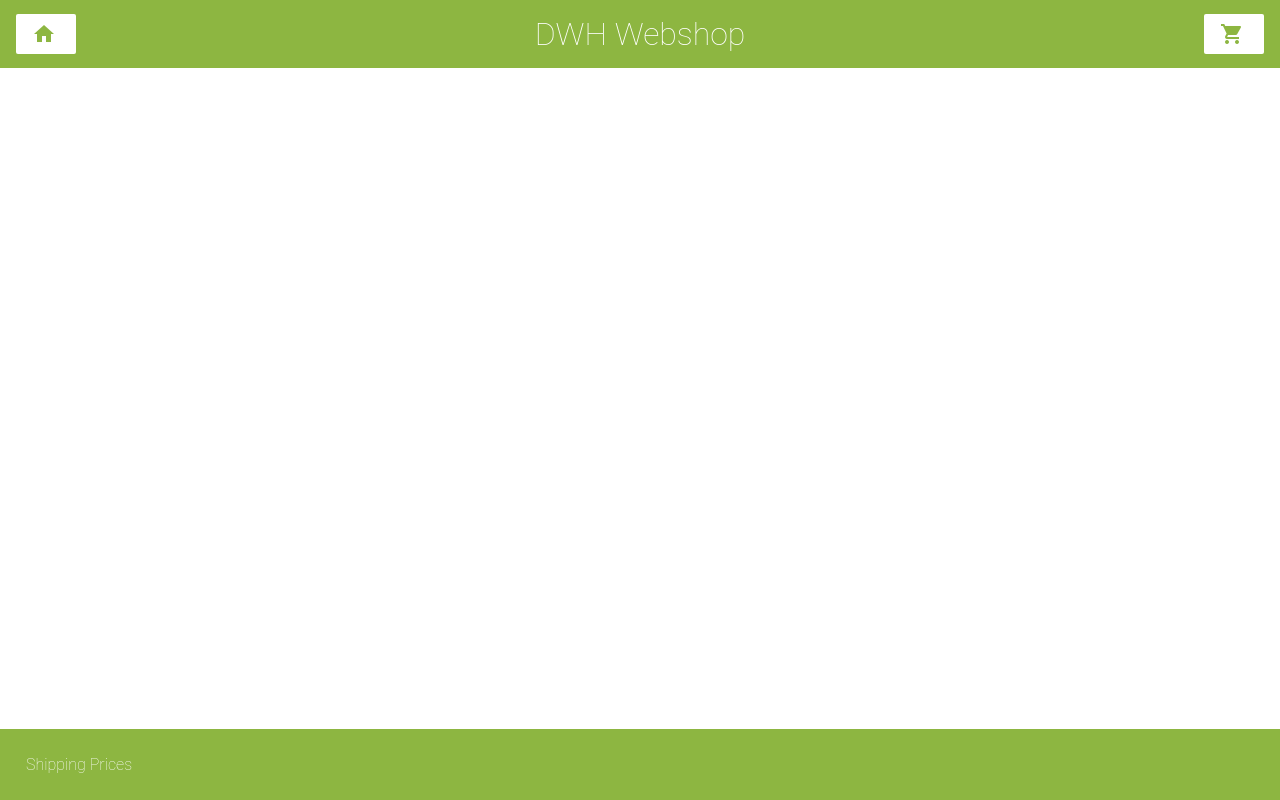
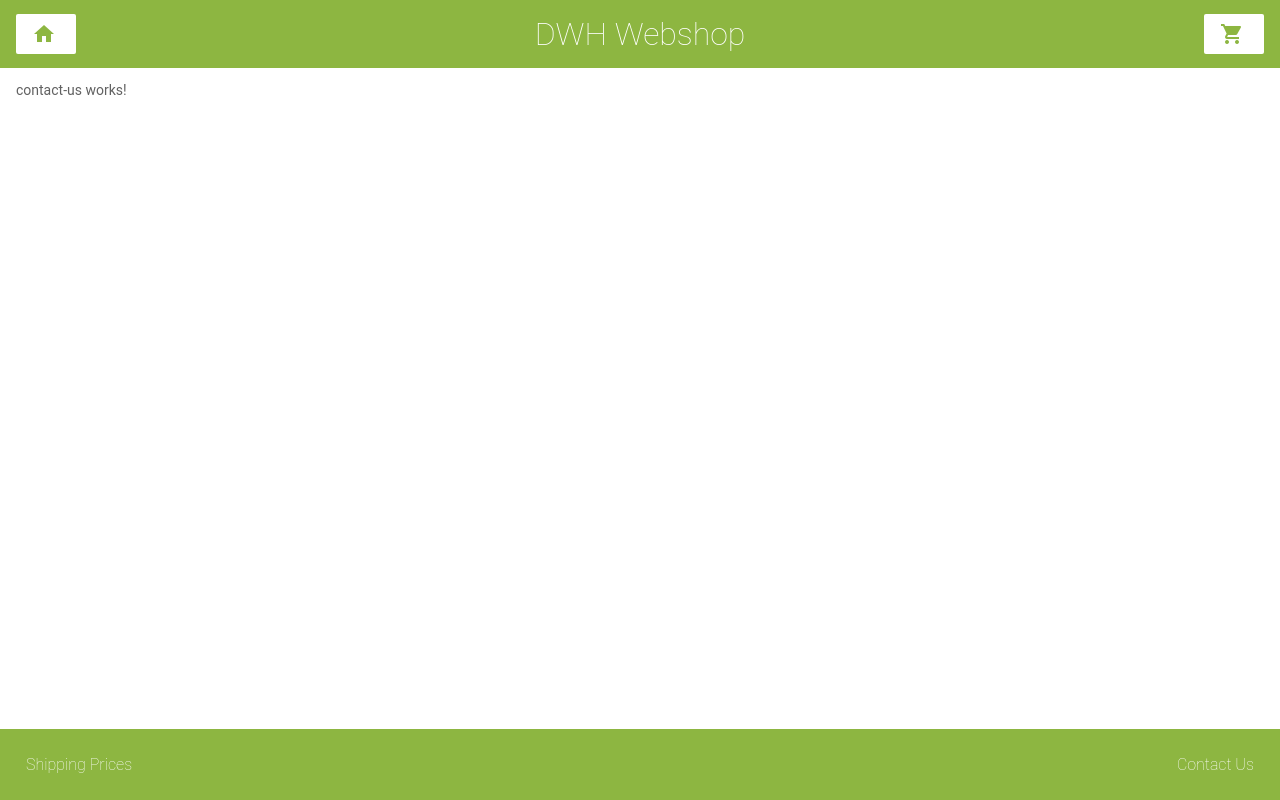
Before and after one commit to yubn21/dwh-webshop-angular, an Angular app: page /contact in a window 1280 px wide. Before the commit this address led to /. Built offline with nearby package versions, Linux system fonts and the light colour scheme.

Commit message:
3 files modified, 4 added

```diff
--- a/src/app/app.module.ts
+++ b/src/app/app.module.ts
@@ -12,6 +12,7 @@ import { ProductDetailsComponent } from './product-details/product-details.compo
 import { CartComponent } from './cart/cart.component';
 import { ShippingComponent } from './shipping/shipping.component';
 import { BottomBarComponent } from './bottom-bar/bottom-bar.component';
+import { ContactUsComponent } from './contact-us/contact-us.component';
 
 @NgModule({
   imports: [
@@ -23,6 +24,7 @@ import { BottomBarComponent } from './bottom-bar/bottom-bar.component';
       { path: 'products/:productId', component: ProductDetailsComponent },
       { path: 'cart', component: CartComponent },
       { path: 'shipping', component: ShippingComponent },
+      { path: 'contact', component: ContactUsComponent },
     ]),
   ],
   declarations: [
@@ -34,6 +36,7 @@ import { BottomBarComponent } from './bottom-bar/bottom-bar.component';
     CartComponent,
     ShippingComponent,
     BottomBarComponent,
+    ContactUsComponent,
   ],
   bootstrap: [AppComponent],
 })
--- a/src/app/bottom-bar/bottom-bar.component.html
+++ b/src/app/bottom-bar/bottom-bar.component.html
@@ -1,5 +1,7 @@
 <a routerLink="/shipping">
-    <h3>
-      Shipping Prices
-    </h3>
-  </a>
+  <h3>Shipping Prices</h3>
+</a>
+
+<a routerLink="/contact">
+  <h3>Contact Us</h3>
+</a>
--- /dev/null
+++ b/src/app/contact-us/contact-us.component.html
@@ -0,0 +1 @@
+<p>contact-us works!</p>
--- a/src/styles.css
+++ b/src/styles.css
@@ -17,7 +17,7 @@ body {
   flex-direction: row;
 }
 
-router-outlet + *  {
+router-outlet + * {
   padding: 0 16px;
 }
 
@@ -37,7 +37,9 @@ h3 {
   color: black;
 }
 
-h1, h2, h3 {
+h1,
+h2,
+h3 {
   font-weight: lighter;
 }
 
@@ -64,7 +66,7 @@ input {
   border-radius: 2px;
   padding: 8px;
   margin-bottom: 16px;
-  border: 1px solid #BDBDBD;
+  border: 1px solid #bdbdbd;
 }
 
 label {
@@ -76,7 +78,8 @@ label {
 }
 
 /* Button */
-.button, button {
+.button,
+button {
   display: inline-flex;
   align-items: center;
   padding: 8px 16px;
@@ -88,12 +91,14 @@ label {
   border: none;
 }
 
-.button:hover, button:hover {
+.button:hover,
+button:hover {
   opacity: 0.8;
   font-weight: normal;
 }
 
-.button:disabled, button:disabled {
+.button:disabled,
+button:disabled {
   opacity: 0.5;
   cursor: auto;
 }
@@ -106,7 +111,7 @@ label {
 }
 
 .fancy-button i.material-icons {
-  color:  #8db641;
+  color: #8db641;
   padding-right: 4px;
 }
 
@@ -134,8 +139,12 @@ app-bottom-bar {
   bottom: 0;
   left: 0;
   width: 100%;
-  background-color:  #8db641;
+  background-color: #8db641;
   padding: 16px;
+  display: flex;
+  flex-direction: row;
+  justify-content: space-between;
+  align-items: center;
 }
 
 app-bottom-bar h3 {
@@ -145,7 +154,8 @@ app-bottom-bar h3 {
 
 /* Checkout Cart, Shipping Prices */
 
-.cart-item, .shipping-item {
+.cart-item,
+.shipping-item {
   width: 100%;
   min-width: 400px;
   max-width: 450px;
@@ -155,7 +165,7 @@ app-bottom-bar h3 {
   padding: 16px 32px;
   margin-bottom: 8px;
   border-radius: 2px;
-  background-color: #EEEEEE;
+  background-color: #eeeeee;
 }
 
 /* Products */
@@ -165,7 +175,7 @@ app-bottom-bar h3 {
   display: flex;
 }
 
-.product-image-preview{
+.product-image-preview {
   width: 100px;
   height: 100px;
   display: flex;
```
Also changed, not shown: src/app/contact-us/contact-us.component.ts (added, +10 -0 lines), src/app/contact-us/contact-us.component.css (added), 1 other file (tests, documents, lock files or other folders).
